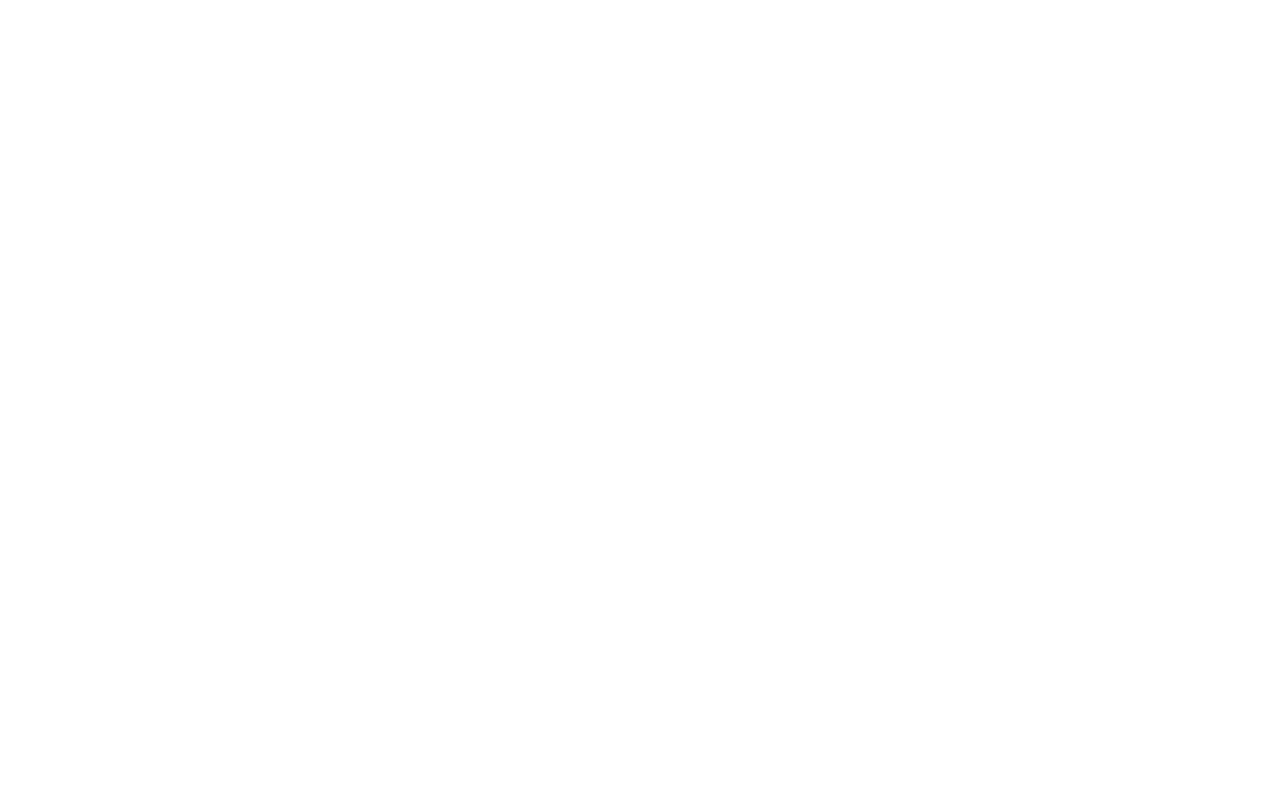
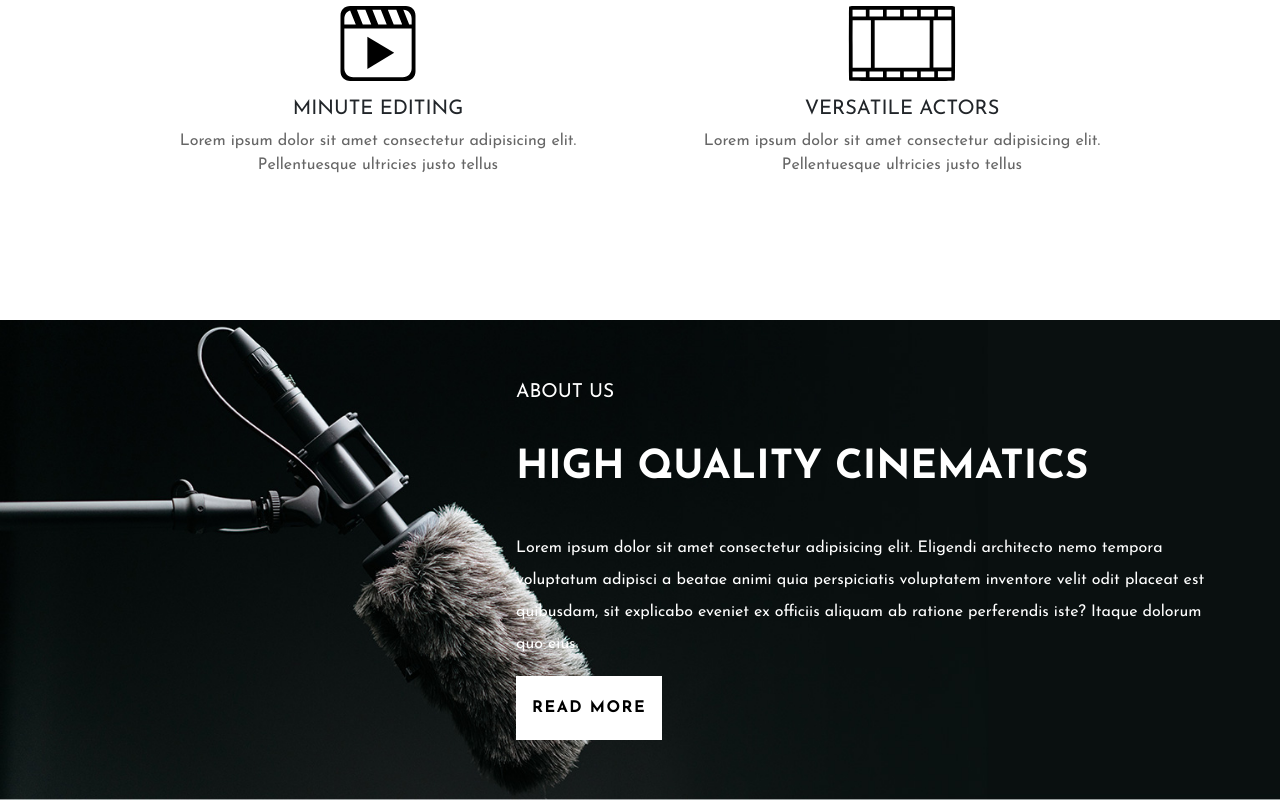
Before and after one commit to StefanoMela/cinemato-midterm-html-vuejs, a Vue app: page / in a window 1280 px wide. Shown: the part 1593-2393 px from the top of the page. Before the commit the page ends 1480 px from the top, so only its background shows below. Built offline with nearby package versions, Linux system fonts and the light colour scheme.

Commit message:
feat aboutUs section

```diff
--- a/src/components/CardSection.vue
+++ b/src/components/CardSection.vue
@@ -28,9 +28,9 @@ export default {
 
 <style lang="scss" scoped>
 section {
-  height: 80vh;
   text-align: center;
-  padding-inline: 2rem;
+  padding: 2rem;
+  margin-bottom: 2rem;
 
   .what-we-do__title {
     margin: 5rem 0;
@@ -48,6 +48,7 @@ section {
 
   .what-we-do__cards {
      display: flex;
+     flex-wrap: wrap;
      justify-content: center;
      align-items: center;
      gap: 1.5rem;
--- a/src/components/FluidSection.vue
+++ b/src/components/FluidSection.vue
@@ -1,13 +1,61 @@
 <script>
-
-export default {
-};
+export default {};
 </script>
 
 <template>
-<section class="container-fluid">
-</section>
+  <section class="container-fluid about-us">
+    <div class="about-us__text">
+      <h6>ABOUT US</h6>
+      <h2>HIGH QUALITY CINEMATICS</h2>
+      <p>
+        Lorem ipsum dolor sit amet consectetur adipisicing elit. Eligendi
+        architecto nemo tempora voluptatum adipisci a beatae animi quia
+        perspiciatis voluptatem inventore velit odit placeat est quibusdam, sit
+        explicabo eveniet ex officiis aliquam ab ratione perferendis iste?
+        Itaque dolorum quo eius.
+      </p>
+      <button class="call-to-action">READ MORE</button>
+    </div>
+  </section>
 </template>
 
 <style lang="scss" scoped>
+.about-us {
+  height: 60vh;
+
+  background-image: url("../../public/img/About-Us.jpg");
+  background-size: cover;
+
+  display: flex;
+  justify-content: flex-end;
+  .about-us__text {
+    max-width: 800px;
+    align-self: center;
+    color: white;
+    padding: 3rem;
+    line-height: 2rem;
+
+    h6 {
+      font-size: larger;
+    }
+
+    h2 {
+      font-size: 2.5rem;
+      margin: 2.5rem 0;
+      font-weight: bolder;
+    }
+
+    p {
+      color: white;
+    }
+  }
+
+  .call-to-action {
+    background-color: #ffffff;
+    padding: 1rem;
+    border: none;
+    letter-spacing: 1.5px;
+    font-weight: bolder;
+  }
+}
 </style>
```
